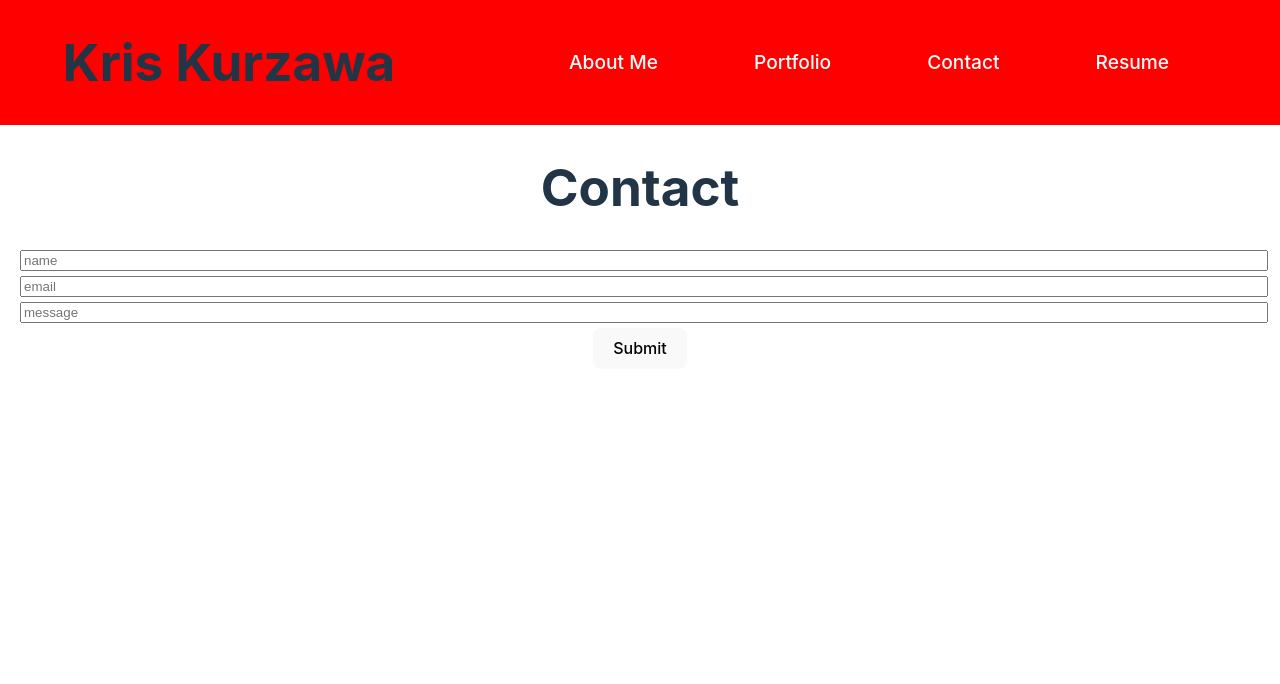
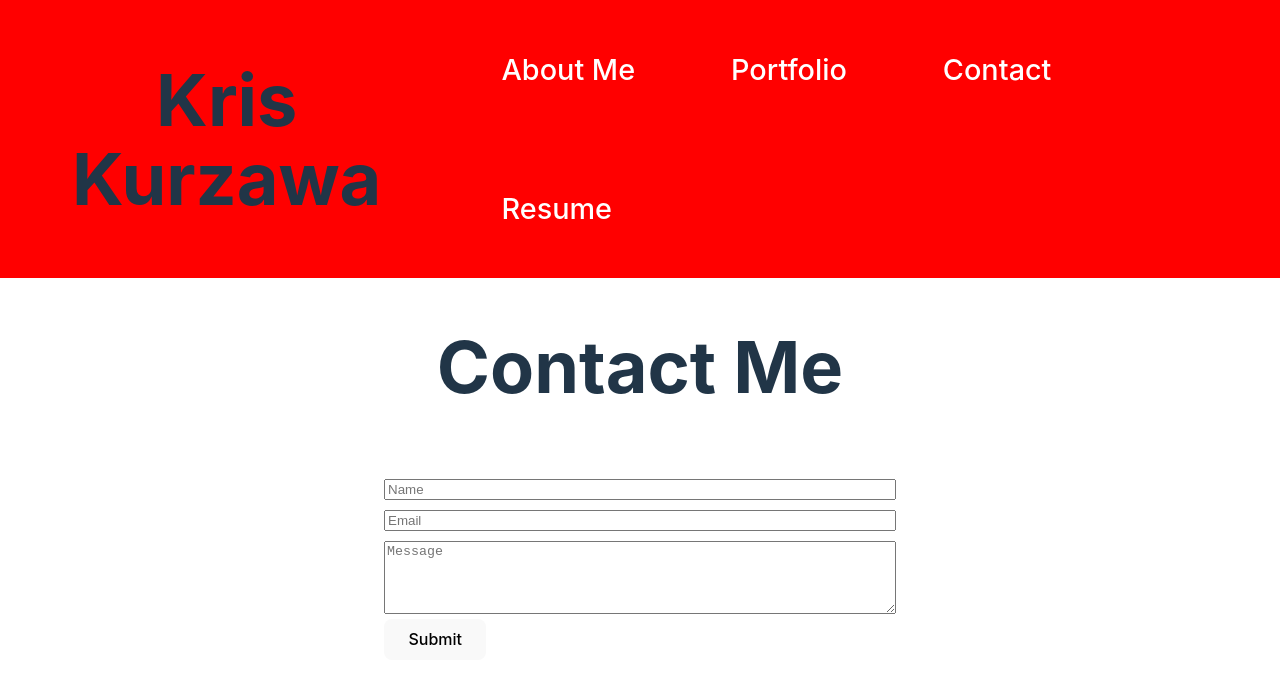
Before and after one commit to KKurzawa/React-Portfolio, a React (Vite) app: page /Contact in a window 1280 px wide. Shown: the top 684 px of the page. Built offline with nearby package versions, Linux system fonts and the light colour scheme.

Commit message:
css love

```diff
--- a/package.json
+++ b/package.json
@@ -11,7 +11,9 @@
     "preview": "vite preview"
   },
   "dependencies": {
+    "bootstrap": "^5.3.2",
     "react": "^18.2.0",
+    "react-bootstrap": "^2.9.1",
     "react-dom": "^18.2.0",
     "react-icons": "^4.11.0",
     "react-router-dom": "^6.11.1"
--- a/src/App.css
+++ b/src/App.css
@@ -26,18 +26,21 @@
 
 .nav-item {
   margin: 3rem;
+  font-size: 1.5em;
 }
 
-.about-me {
-  display: flex;
-  flex-direction: column;
-  align-items: center;
-}
+
+
+/* .about-me-body {
+  margin-left: 50px;
+} */
 
 .footer {
   display: flex;
   justify-content: center;
   align-items: center;
+  margin-top: 5em;
+  margin-bottom: 5em;
 }
 
 .footerItem{
--- a/src/Pages/About/About.jsx
+++ b/src/Pages/About/About.jsx
@@ -1,10 +1,14 @@
+import KrisPhoto from '../../assets/KrisKurzawaPhoto.jpeg';
+import './style.css';
+
 export default function AboutMe() {
 
     return (
 
         <div className="about-me">
+            <div>{KrisPhoto}</div>
             <h1>About Me</h1>
-            <h2>I am an a full-stack web developer with demonstrated experience across the software development life cycle with an emphasis in JavaScript as my primary object oriented language. I am a lifelong musician/music educator who has performed all over the world and is currently on faculty in the Jazz Department at Wayne State University.</h2>
+            <h2 className="about-me-body">I am an a full-stack web developer with demonstrated experience across the software development life cycle with an emphasis in JavaScript as my primary object oriented language. I am a lifelong musician/music educator who has performed all over the world and is currently on faculty in the Jazz Department at Wayne State University.</h2>
         </div>
     );
 }
--- /dev/null
+++ b/src/Pages/About/style.css
@@ -0,0 +1,6 @@
+.about-me {
+    display: flex;
+    flex-direction: column;
+    align-items: center;
+    margin: 5em 15em 0em 15em;
+  }
--- a/src/Pages/Contact/Contact.jsx
+++ b/src/Pages/Contact/Contact.jsx
@@ -46,33 +46,35 @@ export default function Contact() {
         // If everything goes according to plan, we want to clear out the input after a successful registration.
         setName('');
         setEmail('');
+        setMessage('');
 
     };
 
     return (
         <div className="container text-center">
-            <h1>Contact</h1>
+            <h1>Contact Me</h1>
             <form className="form" onSubmit={handleFormSubmit}>
                 <input
                     value={name}
                     name="name"
                     onChange={handleInputChange}
                     type="text"
-                    placeholder="name"
+                    placeholder="Name"
                 />
                 <input
                     value={email}
                     name="email"
                     onChange={handleInputChange}
                     type="email"
-                    placeholder="email"
+                    placeholder="Email"
                 />
-                <input
+                <textarea
+                    id='messageBody'
                     value={message}
                     name="message"
                     onChange={handleInputChange}
                     type="message"
-                    placeholder="message"
+                    placeholder="Message"
                 />
                 <button type="submit">Submit</button>
             </form>
--- a/src/Pages/Contact/style.css
+++ b/src/Pages/Contact/style.css
@@ -1,10 +1,23 @@
+.container {
+  display: flex;
+  flex-direction: column;
+  align-items: center;
+}
 .form {
     margin: 20px;
+    display: flex;
+    flex-direction: column;
+    justify-content: center;
+    width: 40%;
   }
 
-  .form input {
-    display: block;
+  .form input,
+  #messageBody{
     margin-top: 5px;
     margin-bottom: 5px;
-    width: 100%;
+
   }
+
+  #messageBody {
+    height: 5em;
+  }
--- a/src/index.css
+++ b/src/index.css
@@ -32,7 +32,7 @@ body {
 }
 
 h1 {
-  font-size: 3.2em;
+  font-size: 4.5em;
   line-height: 1.1;
 }
 
@@ -46,6 +46,7 @@ button {
   background-color: #1a1a1a;
   cursor: pointer;
   transition: border-color 0.25s;
+  width: 20%;
 }
 button:hover {
   border-color: #646cff;
```
Also changed, not shown: src/assets/KrisKurzawaPhoto.jpeg (added), 1 other file (tests, documents, lock files or other folders).
